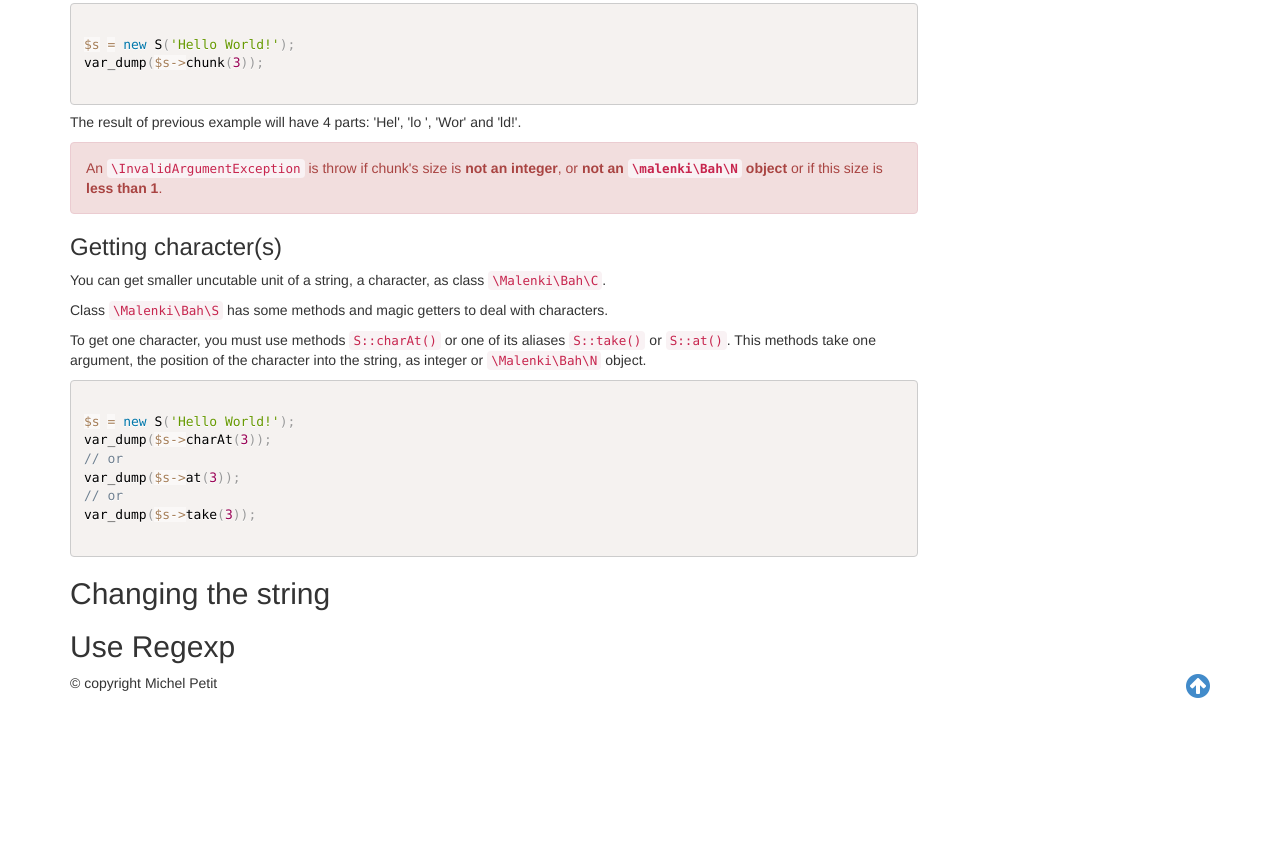
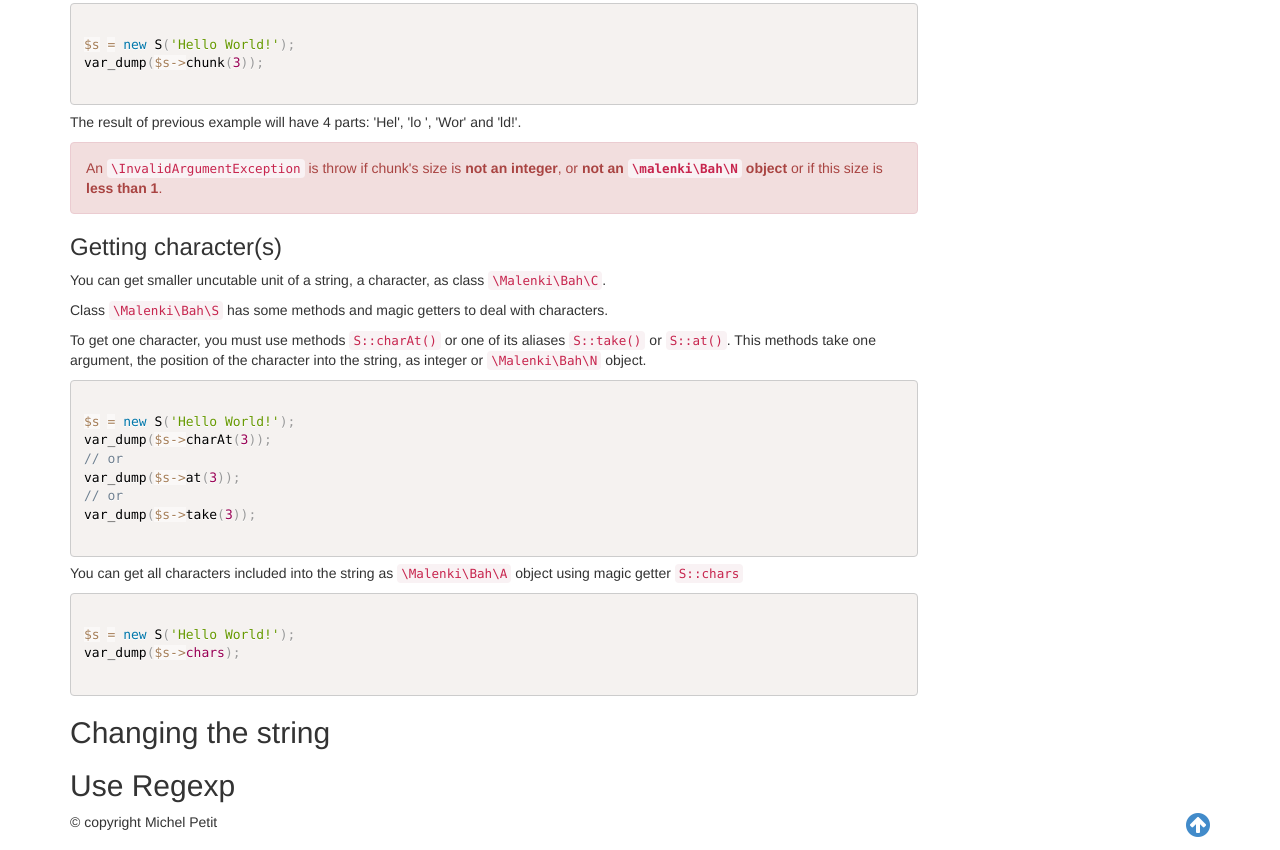
Before and after one commit to malenkiki/bah, a plain HTML site: page documentation.html in a window 1280 px wide. Shown: the part 7430-8280 px from the top of the page. Before the commit the page ends 8141 px from the top, so only its background shows below. Drawn offline with nearby package versions, Linux system fonts and the light colour scheme.

Commit message:
Documentation class S: getting multiple chars

```diff
--- a/documentation.html
+++ b/documentation.html
@@ -455,7 +455,12 @@ var_dump($s-&gt;take(3));
                     </code></pre>
 
 
+                    <p>You can get all characters included into the string as <code>\Malenki\Bah\A</code> object using magic getter <code>S::chars</code></p>
 
+                    <pre><code class="language-php">
+$s = new S('Hello World!');
+var_dump($s-&gt;chars);
+                    </code></pre>
 
 
 
```
